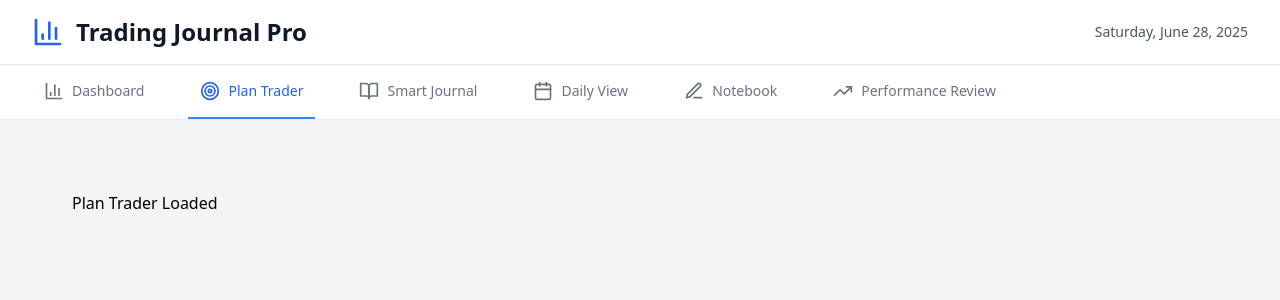
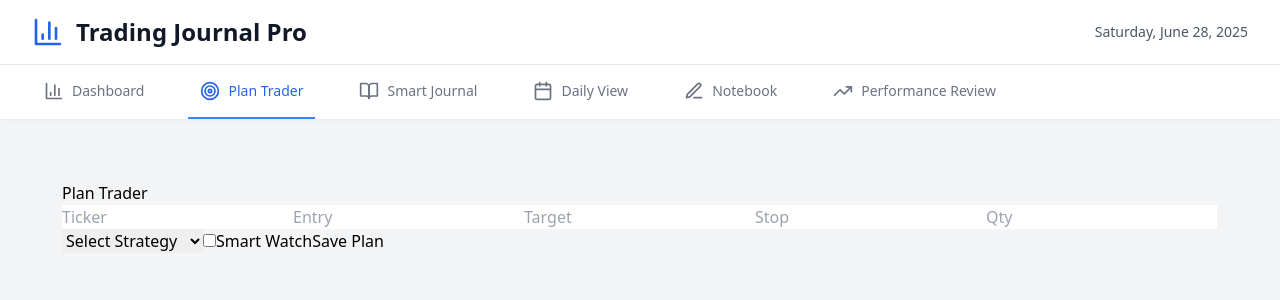
Before and after one commit to unicorntrader/claudect, a React (Create React App) app: page / in a window 1280 px wide. Both pictures are taken after a click on the element "Recent Trade Plans". Shown: the top 300 px of the page. Built offline with nearby package versions, Linux system fonts and the light colour scheme; the HTML template or start-up script is replaced by a standard one.

Commit message:
Update PlanTrader.jsx

```diff
--- a/src/components/trading/PlanTrader.jsx
+++ b/src/components/trading/PlanTrader.jsx
@@ -1,10 +1,138 @@
 // components/trading/PlanTrader.jsx
-import React from 'react';
+import React, { useEffect } from 'react';
 
-const PlanTrader = () => {
+const PlanTrader = ({
+  tradePlans,
+  setTradePlans,
+  trades,
+  setTrades,
+  newPlan,
+  setNewPlan,
+  highlightedItem,
+  editPlanId,
+}) => {
+  useEffect(() => {
+    if (editPlanId) {
+      const planToEdit = tradePlans.find((p) => p.id === editPlanId);
+      if (planToEdit) setNewPlan(planToEdit);
+    }
+  }, [editPlanId, tradePlans]);
+
+  const addTradePlan = () => {
+    if (newPlan.ticker && newPlan.entry && newPlan.target && newPlan.stopLoss) {
+      const updatedPlan = {
+        ...newPlan,
+        id: newPlan.id || Date.now(),
+        timestamp: newPlan.timestamp || new Date().toISOString(),
+        status: newPlan.status || 'planned',
+      };
+
+      const exists = tradePlans.some((p) => p.id === updatedPlan.id);
+      const updatedPlans = exists
+        ? tradePlans.map((p) => (p.id === updatedPlan.id ? updatedPlan : p))
+        : [...tradePlans, updatedPlan];
+
+      setTradePlans(updatedPlans);
+      setNewPlan({
+        ticker: '',
+        entry: '',
+        target: '',
+        stopLoss: '',
+        position: 'long',
+        quantity: '',
+        strategy: '',
+        autoWatch: false,
+        notes: '',
+      });
+    }
+  };
+
+  const deleteTradePlan = (id) => {
+    setTradePlans(tradePlans.filter((p) => p.id !== id));
+  };
+
+  const executeTradePlan = (planId) => {
+    const plan = tradePlans.find((p) => p.id === planId);
+    if (plan) {
+      const trade = {
+        ...plan,
+        id: Date.now(),
+        executeTime: new Date().toISOString(),
+        status: 'executed',
+      };
+      setTrades([...trades, trade]);
+      setTradePlans(
+        tradePlans.map((p) =>
+          p.id === planId ? { ...p, status: 'executed' } : p
+        )
+      );
+    }
+  };
+
   return (
-    <div style={{ padding: '40px' }}>
-      <h1>Plan Trader Loaded</h1>
+    <div style={{ padding: '30px' }}>
+      <h2>Plan Trader</h2>
+      <div style={{ marginBottom: '20px' }}>
+        <input
+          placeholder="Ticker"
+          value={newPlan.ticker}
+          onChange={(e) => setNewPlan({ ...newPlan, ticker: e.target.value })}
+        />
+        <input
+          placeholder="Entry"
+          value={newPlan.entry}
+          onChange={(e) => setNewPlan({ ...newPlan, entry: e.target.value })}
+        />
+        <input
+          placeholder="Target"
+          value={newPlan.target}
+          onChange={(e) => setNewPlan({ ...newPlan, target: e.target.value })}
+        />
+        <input
+          placeholder="Stop"
+          value={newPlan.stopLoss}
+          onChange={(e) => setNewPlan({ ...newPlan, stopLoss: e.target.value })}
+        />
+        <input
+          placeholder="Qty"
+          value={newPlan.quantity}
+          onChange={(e) => setNewPlan({ ...newPlan, quantity: e.target.value })}
+        />
+        <select
+          value={newPlan.strategy}
+          onChange={(e) => setNewPlan({ ...newPlan, strategy: e.target.value })}
+        >
+          <option value="">Select Strategy</option>
+          <option value="Breakout">Breakout</option>
+          <option value="Mean Reversion">Mean Reversion</option>
+          <option value="Momentum">Momentum</option>
+        </select>
+        <label>
+          <input
+            type="checkbox"
+            checked={newPlan.autoWatch}
+            onChange={(e) =>
+              setNewPlan({ ...newPlan, autoWatch: e.target.checked })
+            }
+          />
+          Smart Watch
+        </label>
+        <button onClick={addTradePlan}>Save Plan</button>
+      </div>
+
+      <div>
+        {tradePlans.map((plan) => (
+          <div key={plan.id} style={{ marginBottom: '10px' }}>
+            <strong>{plan.ticker}</strong> | {plan.entry} → {plan.target} | SL: {plan.stopLoss}
+            <span> | Strategy: {plan.strategy} | Smart Watch: {plan.autoWatch ? '✅' : '❌'}</span>
+            <div>
+              <button onClick={() => setNewPlan(plan)}>Edit</button>
+              <button onClick={() => deleteTradePlan(plan.id)}>Delete</button>
+              <button onClick={() => executeTradePlan(plan.id)}>Execute</button>
+            </div>
+          </div>
+        ))}
+      </div>
     </div>
   );
 };
```
